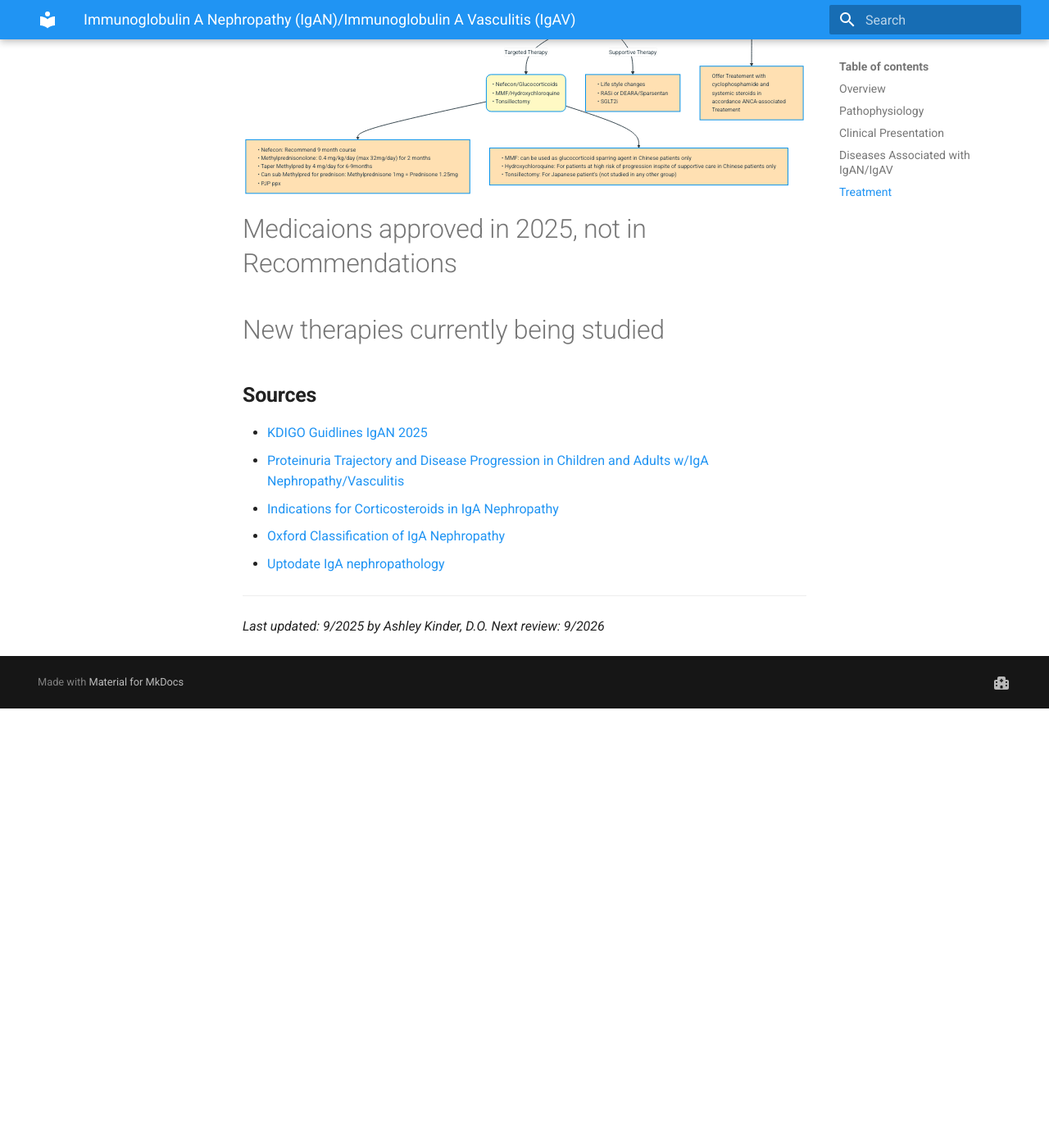
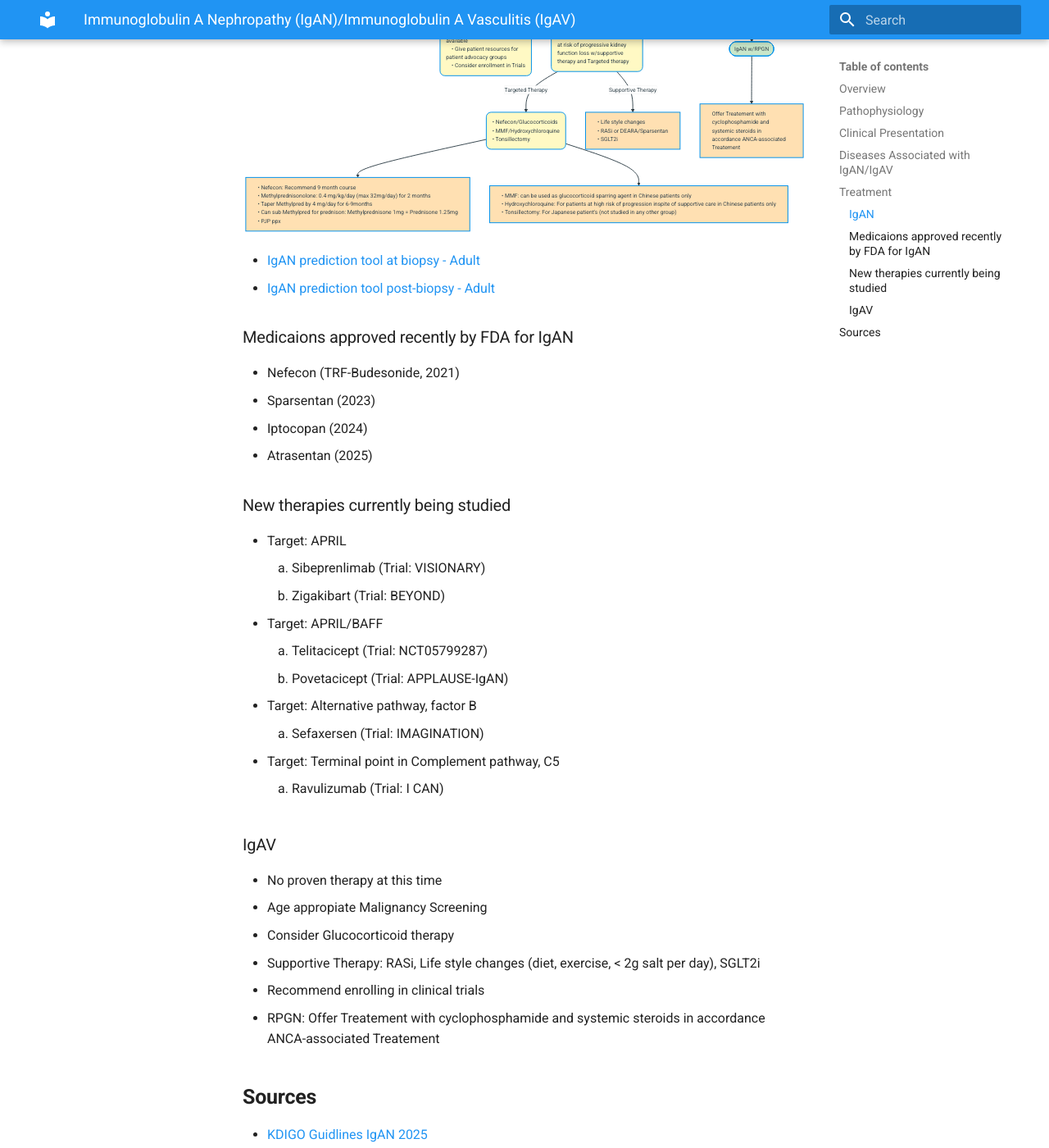
Before and after one commit to TTUNEPH2025/GN, an MkDocs documentation site: the page built from docs/IGAN.md, in a window 1280 px wide and 1400 px high, scrolled down 3222 px. Shown: the whole window at 82% size. Built offline with MkDocs 1.6.1 and Material for MkDocs 9.7.7, drawn with Linux system fonts in a browser that asks for light colours; before the commit the page ends 4086 px from its top, so only the background shows below that.

Commit message:
Update IGAN.md

````diff
--- a/docs/IGAN.md
+++ b/docs/IGAN.md
@@ -66,6 +66,7 @@
     4. Brucellosis
     5. Lerosy
 ## **Treatment**
+### IgAN
 ```mermaid
 ---
 config:
@@ -119,8 +120,32 @@ flowchart TD
     style n11 fill:#FFE0B2,text-align:left,white-space:nowrap
     style n12 fill:#FFE0B2,text-align:left,white-space:nowrap
 ```
-# Medicaions approved in 2025, not in Recommendations
-# New therapies currently being studied
+
+  * [IgAN prediction tool at biopsy - Adult](https://qxmd.com/calculate/calculator_499/international-igan-prediction-tool-at-biopsy-adults)
+  * [IgAN prediction tool post-biopsy - Adult](https://qxmd.com/calculate/calculator_839/international-igan-prediction-tool-post-biopsy-adults)
+### Medicaions approved recently by FDA for IgAN
+  * Nefecon (TRF-Budesonide, 2021)
+  * Sparsentan (2023)
+  * Iptocopan (2024)
+  * Atrasentan (2025)
+### New therapies currently being studied
+  * Target: APRIL
+    1. Sibeprenlimab (Trial: VISIONARY)
+    2. Zigakibart (Trial: BEYOND)
+  * Target: APRIL/BAFF
+    1. Telitacicept (Trial: NCT05799287)
+    2. Povetacicept (Trial: APPLAUSE-IgAN)
+  * Target: Alternative pathway, factor B
+    1. Sefaxersen (Trial: IMAGINATION)
+  * Target: Terminal point in Complement pathway, C5
+    1. Ravulizumab (Trial: I CAN)
+### IgAV
+  * No proven therapy at this time
+  * Age appropiate Malignancy Screening
+  * Consider Glucocorticoid therapy
+  * Supportive Therapy: RASi, Life style changes (diet, exercise, < 2g salt per day), SGLT2i
+  * Recommend enrolling in clinical trials
+  * RPGN: Offer Treatement with cyclophosphamide and systemic steroids in accordance ANCA-associated Treatement
 ## **Sources**
  * [KDIGO Guidlines IgAN 2025](https://kdigo.org/wp-content/uploads/2024/08/KDIGO-2025-IgAN-IgAV-Guideline.pdf)
  * [Proteinuria Trajectory and Disease Progression in Children and Adults w/IgA Nephropathy/Vasculitis](https://renal.videomed.live/videos/069bdab11e1ce0c48c/2025-07-17-10-20-pathology-of-ig-a-nephropathy-and-ig-a-vasculitis-m-barry-stokes-md)
````
